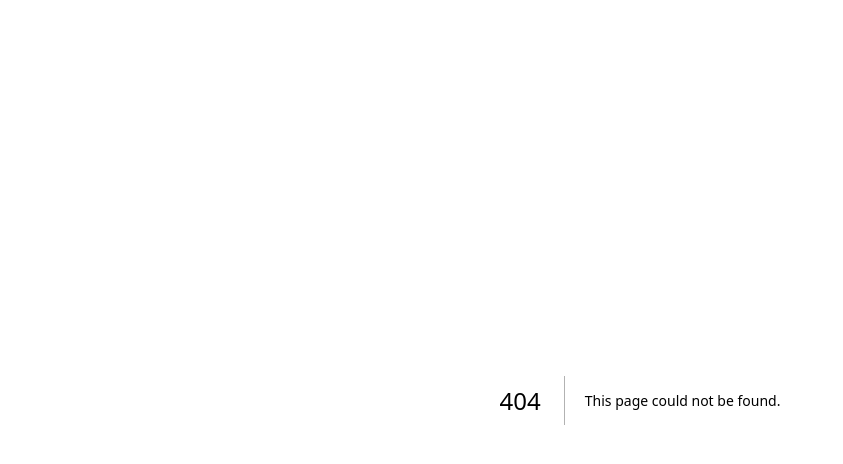
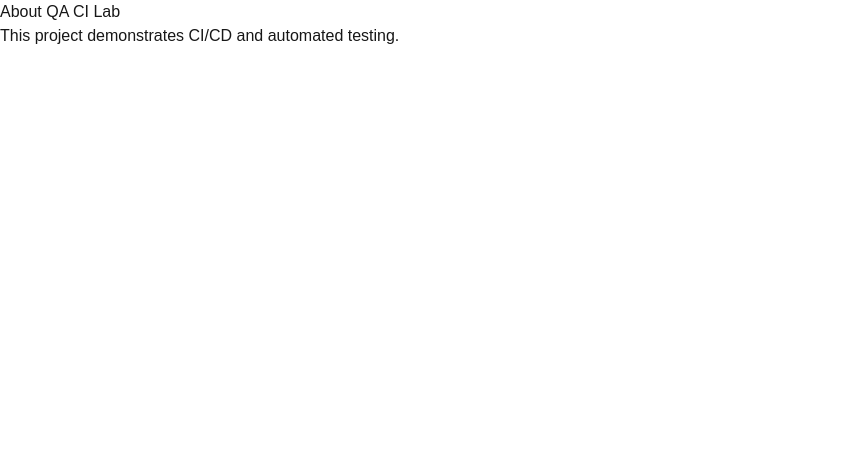
Before and after one commit to x-dal/QA-CI-CD-LAB, a Next.js app: page /about in a window 1280 px wide. Before the commit this address had no page. Shown: the top 464 px of the page, without its empty margins (0-843 px from the left). Built offline with nearby package versions, Linux system fonts and the light colour scheme.

Commit message:
Add about page

```diff
--- /dev/null
+++ b/app/about/page.tsx
@@ -0,0 +1,8 @@
+export default function AboutPage(){
+    return (
+        <main>
+            <h1>About QA CI Lab</h1>
+      <p>This project demonstrates CI/CD and automated testing.</p>
+        </main>
+    );
+}
```
